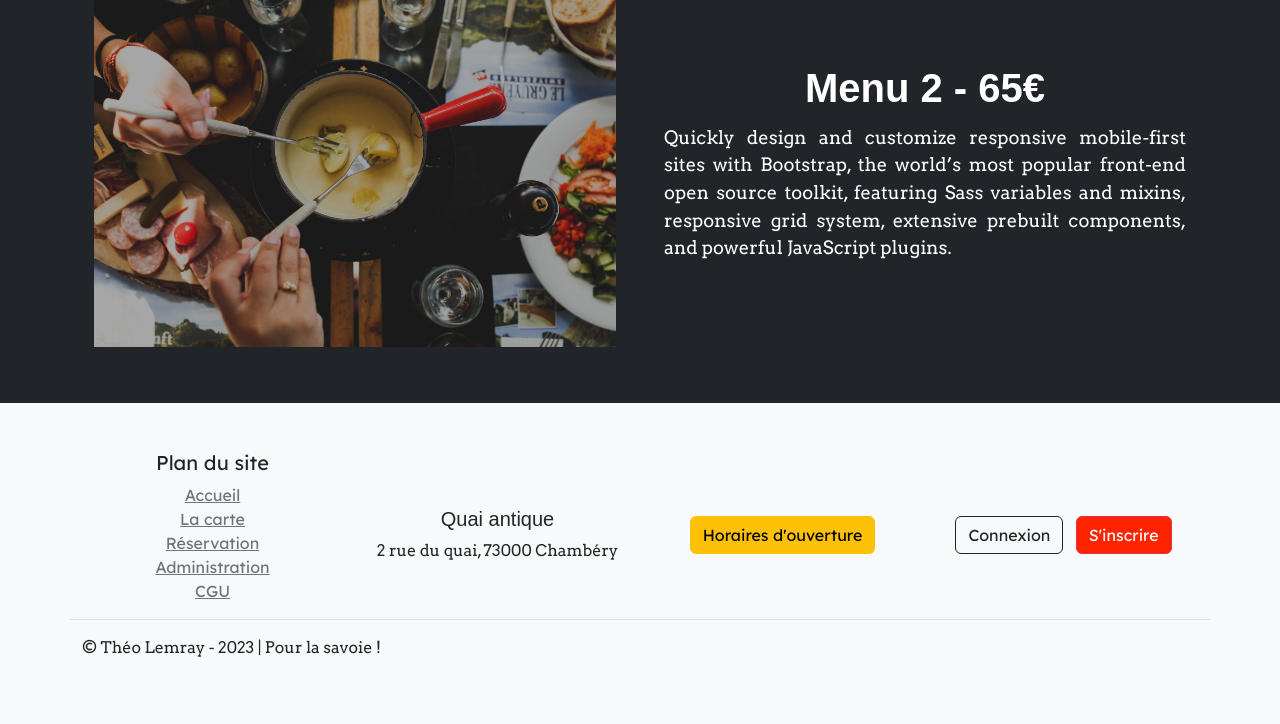
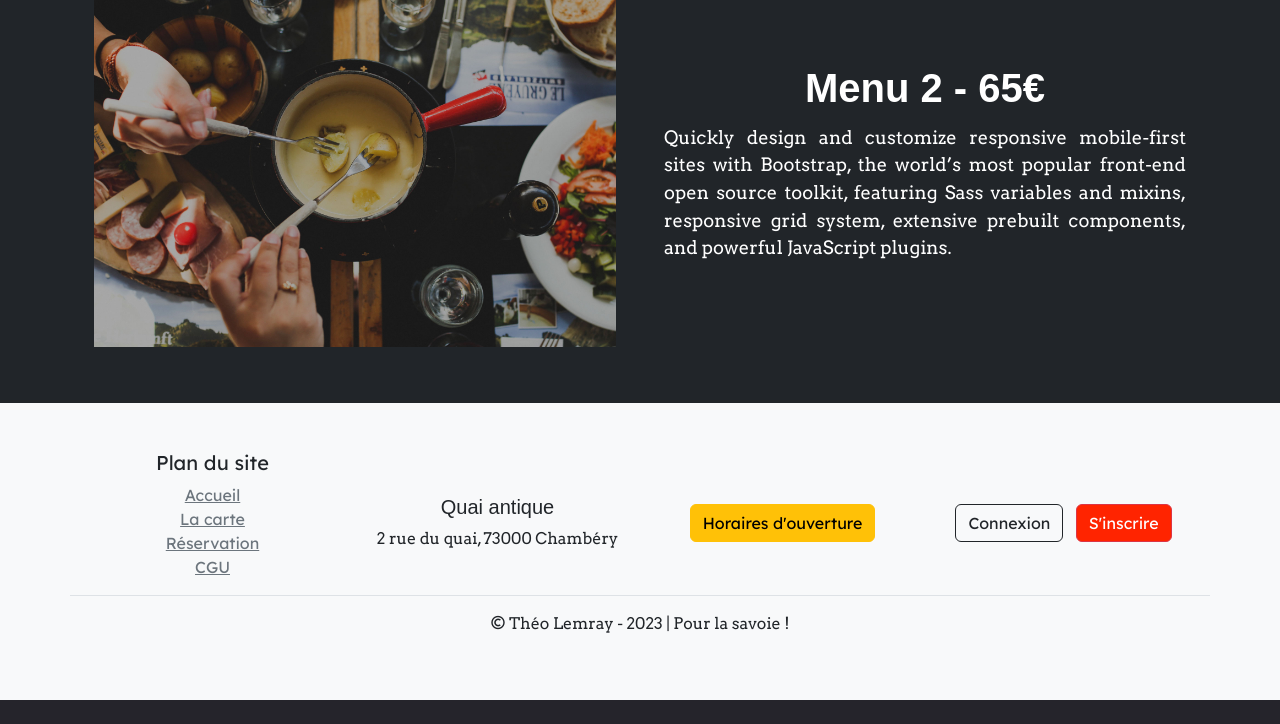
Before and after one commit to getill/Quai_antique, a Symfony app: template templates/pages/home.html.twig in a window 1280 px wide. Shown: the part 1604-2328 px from the top of the page. After the commit the page ends 2304 px from the top, so only its background shows below. Run offline with Twig, Linux system fonts and the light colour scheme; the template is opened without the code that fills it, so the values that code supplies are empty; some libraries are stand-ins or nearby versions; some web fonts are replaced.

Commit message:
🩹 Back to home button Easy Admin
+ Deleted Admin link in the footer
+ Last footer text centered

```diff
--- a/src/Controller/Admin/DashboardController.php
+++ b/src/Controller/Admin/DashboardController.php
@@ -32,7 +32,8 @@ class DashboardController extends AbstractDashboardController
 
     public function configureMenuItems(): iterable
     {
-        yield MenuItem::linkToCrud('Restaurant', 'fa fa-home', Restaurant::class);
+        yield MenuItem::linkToUrl('Retour au site', 'fa fa-home', '/');
+        yield MenuItem::linkToCrud('Restaurant', 'fa-solid fa-shop', Restaurant::class);
         yield MenuItem::linkToCrud('Horaires d\'ouverture', 'fa-regular fa-clock', RestaurantWeekdayTimetable::class);
         yield MenuItem::linkToCrud('Utilisateurs', 'fa-solid fa-users', User::class);
         yield MenuItem::linkToCrud('Réservation', 'fa-regular fa-calendar', Reservation::class);
--- a/templates/partials/_footer.html.twig
+++ b/templates/partials/_footer.html.twig
@@ -12,9 +12,6 @@
 					</li>
 					<li>
 						<a class="link-secondary" href="{{ path('reservation') }}">Réservation</a>
-					</li>
-					<li>
-						<a class="link-secondary" href="{{ path('admin.index') }}">Administration</a>
 					</li>
 					<li>
 						<a class="link-secondary" href="{{ path('cgu') }}">CGU</a>
@@ -67,7 +64,7 @@
 			</div>
 		</div>
 	</div>
-	<div class="container mt-3">
+	<div class="container mt-3 text-center">
 		<p>© Théo Lemray - 2023 | Pour la savoie !</p>
 	</div>
 </footer>
```
